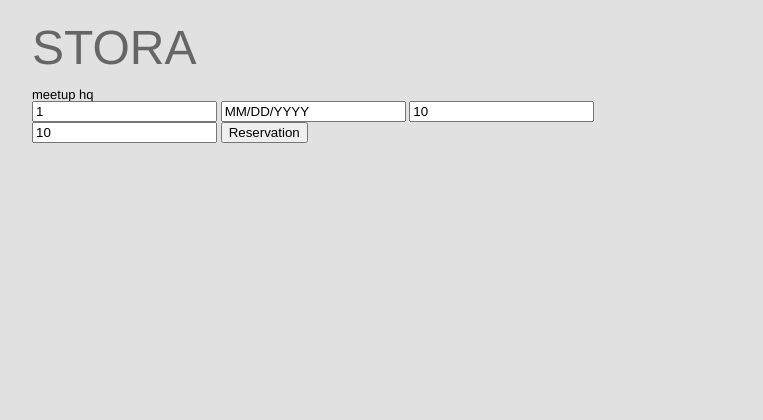
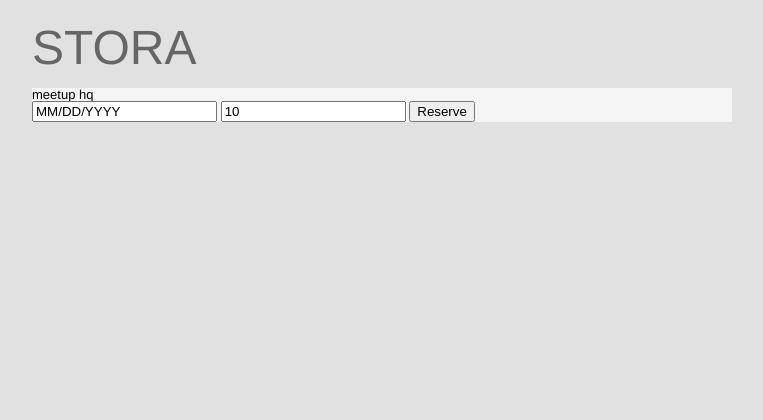
Before and after one commit to norameetup/Stora, a Django app: page /rooms/1/ in a window 1280 px wide. Shown: the top 420 px of the page, without its empty margins (258-1021 px from the left). Run offline with Django 3.2, Linux system fonts and the light colour scheme; data comes from the database, SQL or seed files in the repository; parts of the project's set-up code (start-up, migrations or seed data) failed here and were passed over.

Commit message:
have to pull;

```diff
--- a/static/style/style.css
+++ b/static/style/style.css
@@ -141,3 +141,6 @@
     overflow: hidden;
     background-size: contain;
     border: 1px solid #e1e1e1; }
+
+.room-hud {
+  background-color: #F5F5F5; }
--- a/static/style/style.scss
+++ b/static/style/style.scss
@@ -152,3 +152,6 @@
     border: 1px solid #e1e1e1;
   }
 }
+.room-hud {
+  background-color: #F5F5F5;
+}
--- a/templates/_base.html
+++ b/templates/_base.html
@@ -21,21 +21,6 @@
 	</div>
 	<div id="main">
     {% block main %}
-    <ul class="results">
-    {% for room in availableRooms %}
-    <li id="room_{{ room.id }}" class="item clearfix">
-      <div class="polaroid">
-        <div class="cutout" style="background: url(/static/images/room_1.jpg) 50% 50% no-repeat;">
-          <!--<img class="picture" src="/static/images/room_1.jpg" />-->
-        </div>
-      </div>
-      <div class="info">
-        <a class="name" href="/rooms/{{ room.id }}/">{{ room.name }}</a>
-        <div class="address">632 Broadway, 10th Floor, New York, NY 10028</div>
-      </div>
-    </li>
-    {% endfor %}
-    </ul>
     {% endblock main %}
 	</div>
 </div>
--- a/templates/index/index.html
+++ b/templates/index/index.html
@@ -13,7 +13,7 @@
   {% for room in availableRooms %}
   <li id="room_{{ room.id }}" class="item clearfix">
     <div class="polaroid">
-      <div class="cutout" style="background: url({{ room.icon }}) 50% 50% no-repeat;">
+      <div class="cutout" style="background: #E1E1E1 url({{ room.icon }}) 50% 50% no-repeat;">
         <!--<img class="picture" src="/static/images/room_1.jpg" />-->
       </div>
     </div>
--- a/templates/rooms/index.html
+++ b/templates/rooms/index.html
@@ -1,13 +1,14 @@
 {% extends "_base.html" %}
 
 {% block main %}
+<div class="room-hud">
   {{ room }}
 
-    <form id="res-form" action="/rooms/{{room.id}}/" method="POST">{% csrf_token %}
-      <input type="text" name="room_id" value={{room.id}} />
-      <input type="text" name="date" value="MM/DD/YYYY" />
-      <input type="text" name="duration" value="10" />
-      <input type="text" name="size" value="10" />
-      <button type="submit" name="search">Reservation</button>
-    </form>
+  <form id="res-form" action="/rooms/{{room.id}}/" method="POST">{% csrf_token %}
+    <input type="hidden" name="room_id" value={{room.id}} />
+    <input type="text" name="date" value="MM/DD/YYYY" />
+    <input type="text" name="duration" value="10" />
+    <button type="submit" name="search">Reserve</button>
+  </form>
+</div>
 {% endblock main %}
```
